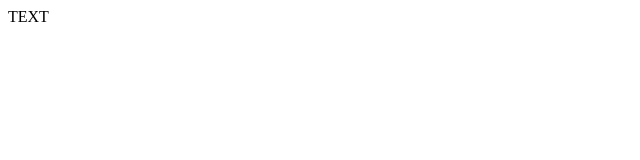
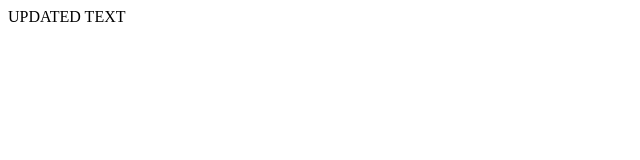
Before and after one commit to Githubadonay/git-and-github-lesson, a plain HTML site: page index.html in a window 1280 px wide. Shown: the whole page, without its empty margins (0-640 px from the left). Drawn offline with Linux system fonts and the light colour scheme.

Commit message:
updated text

```diff
--- a/index.html
+++ b/index.html
@@ -6,6 +6,6 @@
     <title>Document</title>
 </head>
 <body>
-    TEXT
+   UPDATED TEXT
 </body>
 </html>
```
